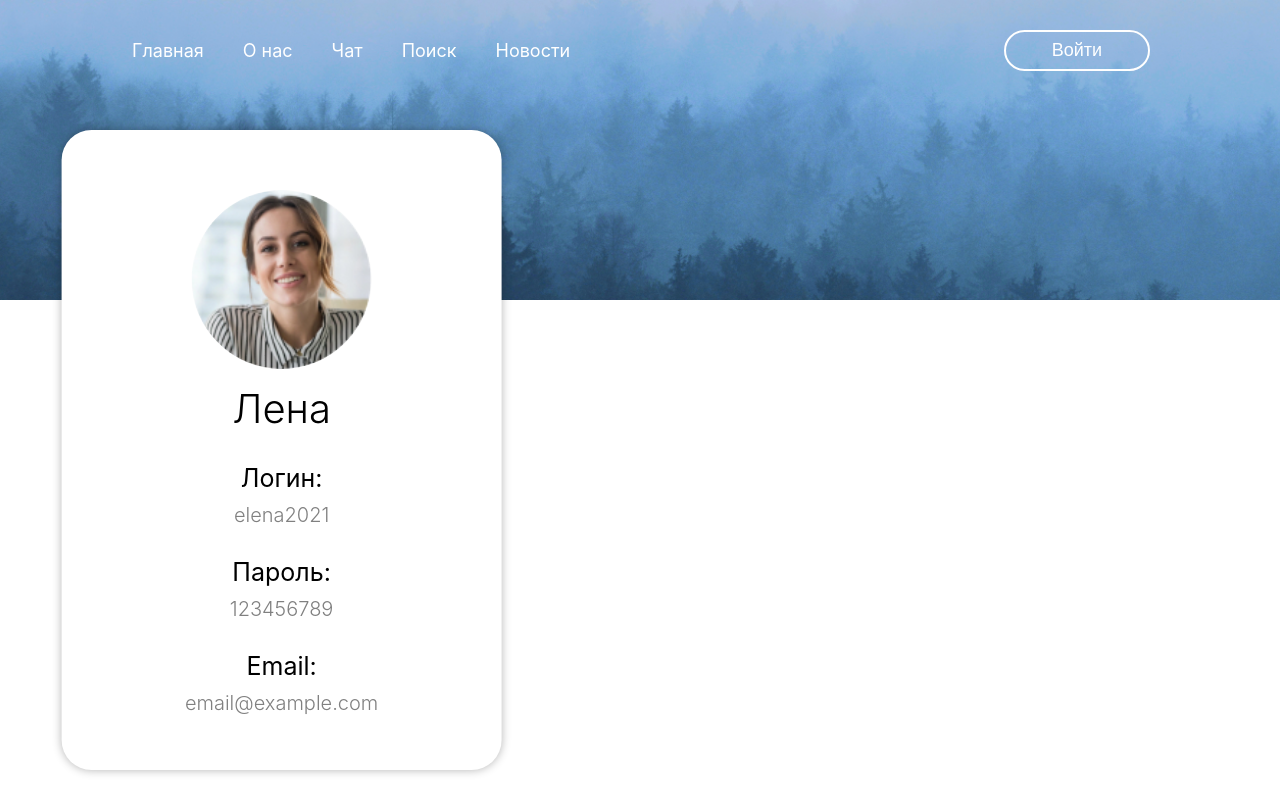
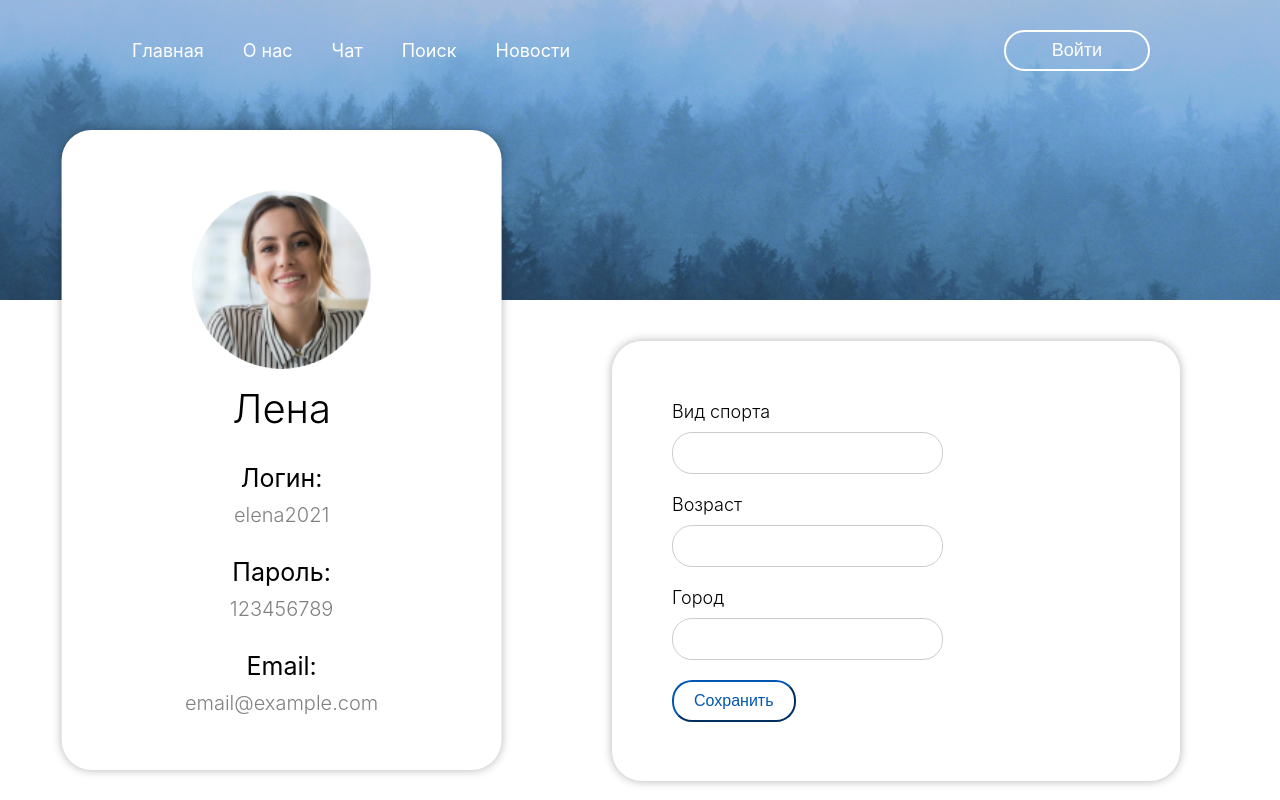
Before and after one commit to varvaratikh/sport-soulmate, a React (Create React App) app: page /account in a window 1280 px wide. Built offline with nearby package versions, Linux system fonts and the light colour scheme; the HTML template or start-up script is replaced by a standard one.

Commit message:
added questionnaire

```diff
--- /dev/null
+++ b/src/components/DataForm.tsx
@@ -0,0 +1,152 @@
+import React from 'react';
+import styled from 'styled-components';
+import {ErrorMessage, Field, Form, Formik} from "formik";
+import * as Yup from "yup";
+
+interface DataFormProps {
+    onChange: (field: string, value: string) => void;
+    onSave: () => void;
+}
+
+const InputFieldWrapper = styled.div`
+    width: 100%;
+    margin-bottom: 20px;
+    margin-top: 10px;
+`;
+
+const InputField = styled(Field)`
+    width: 100%;
+    height: 40px;
+    border-radius: 20px;
+    padding: 0 15px;
+    font-size: 16px;
+    border: 1px solid ${props => props.error ? 'red' : '#ccc'};
+`;
+
+const ErrorText = styled.div`
+    color: red;
+    font-size: 12px;
+    margin-top: 5px;
+    margin-left: 15px;
+`;
+
+const DataFormContainer = styled.div`
+    width: 35%;
+    height: 40%;
+    background-color: #ffffff;
+    padding: 60px;
+    border-radius: 30px;
+    box-shadow: 0px 0px 10px rgba(0, 0, 0, 0.3);
+    text-align: left;
+    margin-top: 327px;
+    display: flex;
+    flex-direction: column;
+    align-items: flex-start;
+    margin-bottom: 5px;
+`;
+
+const Label = styled.label`
+    font-size: 18px;
+    margin-bottom: 40px;
+    font-weight: 300;
+`;
+
+const Button = styled.button`
+    padding: 10px 20px;
+    font-size: 16px;
+    border-color: #0056b3;
+    border-radius: 20px;
+    background-color: transparent;
+    color: #0056b3;
+    cursor: pointer;
+
+    &:hover {
+        background-color: #0056b3;
+        color: white;
+    }
+`;
+
+const DataForm: React.FC<DataFormProps> = ({ onChange, onSave }) => {
+    const initialValues = {
+        sport: '',
+        age: '',
+        city: '',
+    };
+
+    const validationSchema = Yup.object({
+        age: Yup.number()
+            .typeError('Некорректное значение')
+            .positive('Некорректное значение')
+            .integer('Некорректное значение')
+            .negative('Некорректное значение')
+    });
+
+    return (
+        <div
+            style={{
+                position: 'fixed',
+                top: 0,
+                left: 0,
+                right: 0,
+                bottom: 0,
+                display: 'flex',
+                justifyContent: 'center',
+                alignItems: 'center',
+                transform: 'translateX(20%)',
+            }}
+        >
+            <DataFormContainer>
+                <Formik
+                    initialValues={initialValues}
+                    validationSchema={validationSchema}
+                    onSubmit={(values, { setSubmitting }) => {
+                        setTimeout(() => {
+                            alert(JSON.stringify(values, null, 2));
+                            setSubmitting(false);
+                        }, 500);
+                    }}
+                >
+                    {(formik) => (
+                        <Form>
+                            <Label htmlFor="sport">Вид спорта</Label>
+                            <InputFieldWrapper>
+                                <InputField
+                                    id="sport"
+                                    name="sport"
+                                    type="text"
+                                />
+                            </InputFieldWrapper>
+
+                            <Label htmlFor="age">Возраст</Label>
+                            <InputFieldWrapper>
+                                <InputField
+                                    id="age"
+                                    name="age"
+                                    type="number"
+                                    error={formik.errors.age && formik.touched.age}
+                                    className={formik.errors.age && formik.touched.age ? 'input-error' : ''}
+                                />
+                                <ErrorMessage name="age" component={ErrorText} />
+                            </InputFieldWrapper>
+
+                            <Label htmlFor="city">Город</Label>
+                            <InputFieldWrapper>
+                                <InputField
+                                    id="city"
+                                    name="city"
+                                    type="text"
+                                />
+                            </InputFieldWrapper>
+
+                            <Button type="submit" disabled={formik.isSubmitting}>
+                                Сохранить
+                            </Button>
+                        </Form>
+                    )}
+                </Formik>
+            </DataFormContainer>
+        </div>
+    );
+};
+
+export default DataForm;
--- a/src/components/InputField.tsx
+++ b/src/components/InputField.tsx
@@ -17,7 +17,7 @@ const InputField: React.FC<InputFieldProps> = ({
                                                    className,
                                                    name,
                                                    label,
-    error,
+                                                   error,
                                                }) => {
     const handleChange = (e: ChangeEvent<HTMLInputElement>) => {
         onChange(e.target.value);
@@ -27,7 +27,7 @@ const InputField: React.FC<InputFieldProps> = ({
         <div className={`input-field ${error ? 'error' : ''} ${className || ''}`}>
             <label htmlFor={name} style={{marginBottom: '10px'}}>{label}</label>
             <input
-                type="text" // Изменяем тип поля ввода на "text"
+                type={type}
                 name={name}
                 id={name}
                 value={value}
@@ -38,12 +38,11 @@ const InputField: React.FC<InputFieldProps> = ({
                     paddingLeft: '25px',
                     paddingRight: '25px',
                     fontSize: 18,
-                    borderRadius: '20px', // добавляем закругление
-                    border: '1px solid #ccc' // устанавливаем тонкую линию контура
+                    borderRadius: '20px',
+                    border: '1px solid #ccc'
                 }}
             />
             {error && <div className="validation-message">{error}</div>}
-
         </div>
     );
 };
--- a/src/components/UserInfoOverlay.tsx
+++ b/src/components/UserInfoOverlay.tsx
@@ -21,7 +21,7 @@ const UserInfoContainer = styled.div`
     text-align: center;
     margin-top: 100px;
     display: flex;
-    flex-direction: column; /* Stack children vertically */
+    flex-direction: column;
     align-items: center;
 `;
 
--- a/src/pages/AccountPage.tsx
+++ b/src/pages/AccountPage.tsx
@@ -2,8 +2,9 @@ import React from 'react';
 import TopImage from '../components/images/TopImage';
 import formImage from '../assets/form.jpg';
 import UserInfoOverlay from '../components/UserInfoOverlay';
-import Header from "../components/main_page/header/Header";
 import userPhoto from "../assets/userPhoto.jpg"
+import DataForm from "../components/DataForm";
+import { Formik, Form, FormikProps } from 'formik';
 
 const AccountPage: React.FC = () => {
     const user = {
@@ -14,11 +15,30 @@ const AccountPage: React.FC = () => {
         photo: userPhoto
     };
 
+    const initialValues = {
+        sport: '',
+        age: '',
+        city: ''
+    };
+
+    const handleSave = (values: typeof initialValues) => {
+        console.log('Сохранено:', values);
+    };
+
     return (
-        <div style={{ position: 'relative' }}>
-            <Header/>
+        <div>
             <TopImage imagePath={formImage}/>
             <UserInfoOverlay user={user} />
+            <Formik initialValues={initialValues} onSubmit={handleSave}>
+                {(formikProps: FormikProps<typeof initialValues>) => (
+                    <Form>
+                        <DataForm
+                            onChange={(field, value) => formikProps.setFieldValue(field, value)}
+                            onSave={formikProps.submitForm}
+                        />
+                    </Form>
+                )}
+            </Formik>
         </div>
     );
 };
--- a/src/pages/RegisterPopup.tsx
+++ b/src/pages/RegisterPopup.tsx
@@ -137,7 +137,7 @@ const FieldContainer = styled.div`
 `;
 
 const StyledButton = styled(Button)`
-    margin-top: 20px; // Добавляем отступ для кнопки
+    margin-top: 20px;
     color: #4CAF50;
     border: 2px solid #ccc;
 `;
```
Also changed, not shown: src/styles/account.scss (deleted).
